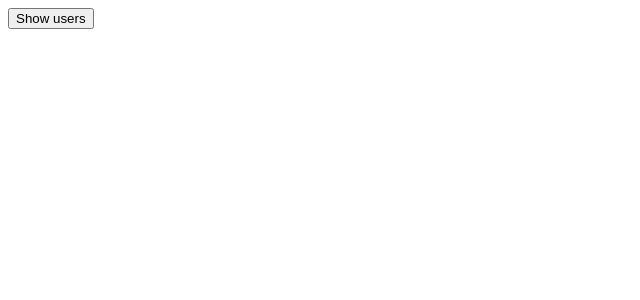
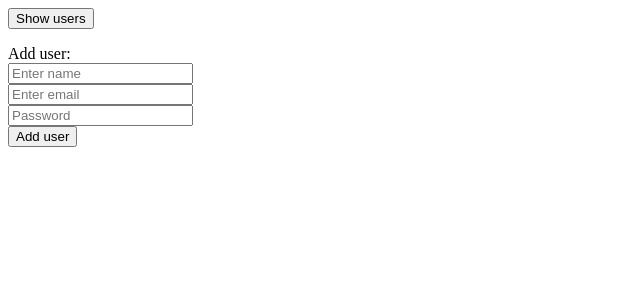
Before and after one commit to AniaSniadek/consuming-restapi, a React app: page / in a window 1280 px wide. Shown: the top 300 px of the page, without its empty margins (0-640 px from the left). Built offline with nearby package versions, Linux system fonts and the light colour scheme.

Commit message:
add user is working

```diff
--- a/src/components/AddUser.js
+++ b/src/components/AddUser.js
@@ -51,7 +51,7 @@ class AddForm extends Component {
     render() {
         return (
             <div className="form">
-                <label>Dodaj użytkownika:</label>
+                <label>Add user:</label>
                 <Form onSubmit={this.handleSubmit}>
                     <Form.Group controlId="name">
                         <Form.Control type="text" placeholder="Enter name" name="name" value={this.state.name} onChange={this.handleChange} />
@@ -63,7 +63,7 @@ class AddForm extends Component {
                     <Form.Group controlId="password">
                         <Form.Control type="password" placeholder="Password" name="password" value={this.state.password} onChange={this.handleChange} />
                     </Form.Group>
-                    <button>Dodaj użytkownika</button>
+                    <button>Add user</button>
                 </Form>
             </div>
         );
--- a/src/components/App.js
+++ b/src/components/App.js
@@ -1,5 +1,5 @@
 import React from 'react';
-//import AddUser from './AddUser';
+import AddUser from './AddUser';
 import ShowUsers from './ShowUsers';
 //import DeleteUser from './DeleteUser';
 
@@ -8,8 +8,8 @@ class App extends React.Component {
         return (
             <div className="app">
                 <ShowUsers/>
-                {/* <AddUser/>
-                <DeleteUser/> */}
+                <AddUser/>
+                {/* <DeleteUser/> */}
             </div>
         );
     }
```
